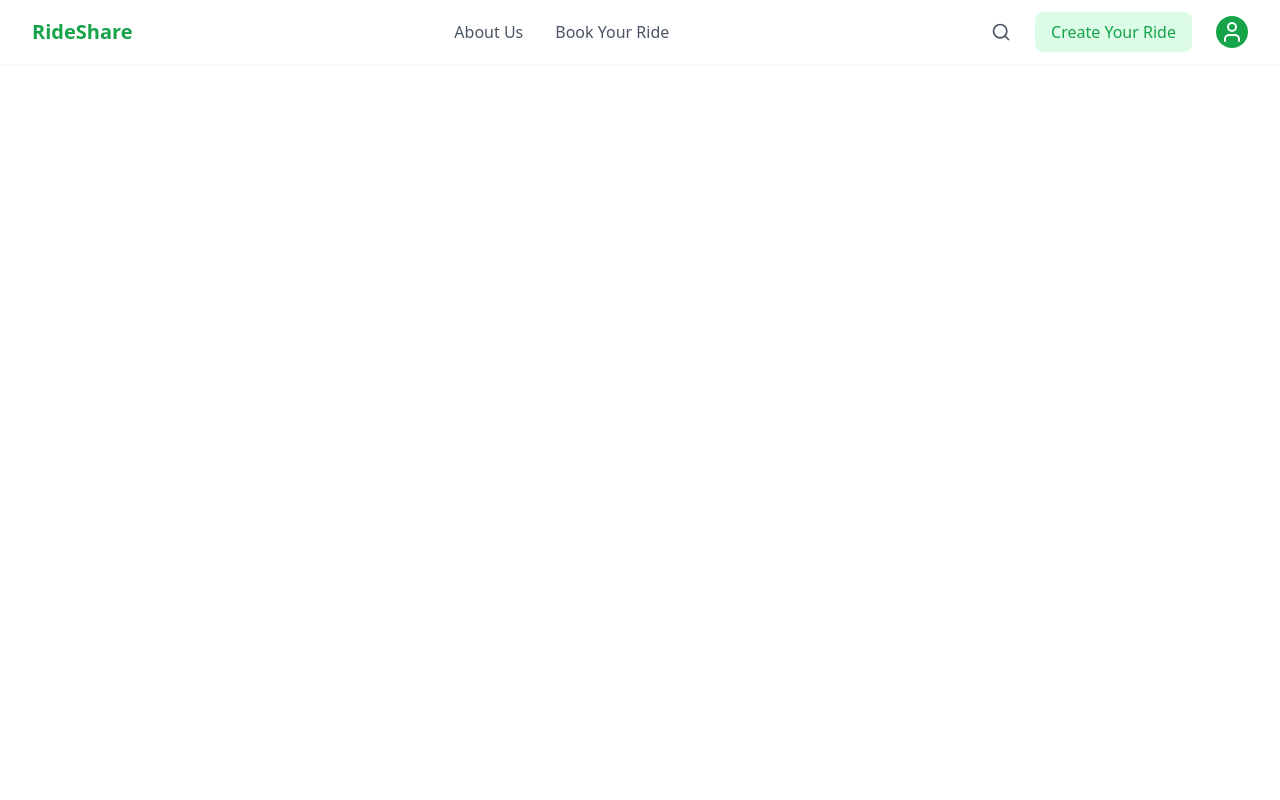
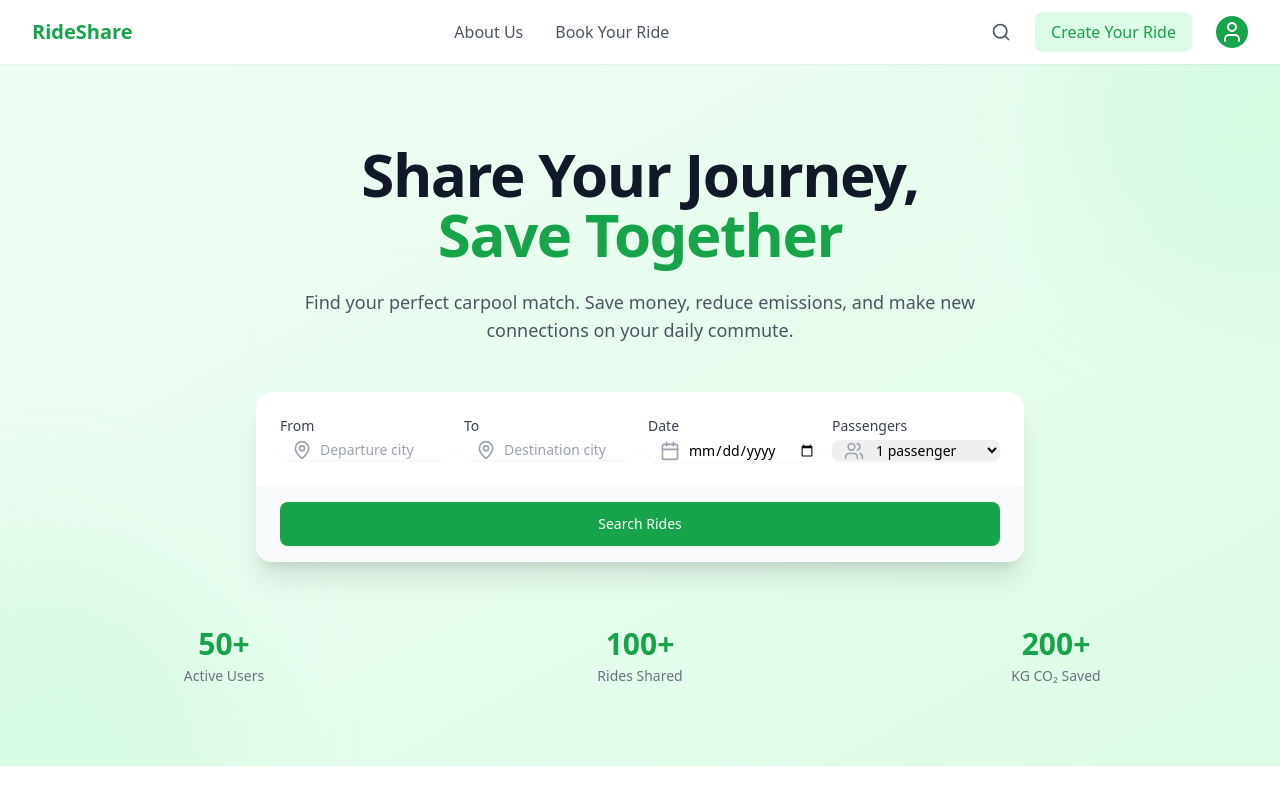
Before and after one commit to AlexanderP258/RideShare, a Next.js app in the folder frontend/RideShare/: page / in a window 1280 px wide. Built offline with nearby package versions, Linux system fonts and the light colour scheme.

Commit message:
feat(hero): add ride search form with stats and background design

```diff
--- /dev/null
+++ b/frontend/RideShare/app/components/Hero.tsx
@@ -0,0 +1,158 @@
+"use client";
+
+import React, { useState } from "react";
+import { Calendar, MapPin, Users } from "lucide-react";
+
+const Hero = () => {
+  const [formData, setFormData] = useState({
+    from: "",
+    to: "",
+    date: "",
+    passengers: "1",
+  });
+
+  const handleSubmit = (e) => {
+    e.preventDefault();
+    console.log("Search submitted:", formData);
+  };
+
+  return (
+    <div className="relative min-h-[600px] w-full bg-gradient-to-br from-green-50 to-green-100">
+      {/* Background decoration */}
+      <div className="absolute inset-0 overflow-hidden">
+        <div className="absolute -top-40 -right-40 h-96 w-96 rounded-full bg-green-200/30 blur-3xl" />
+        <div className="absolute -bottom-40 -left-40 h-96 w-96 rounded-full bg-green-200/30 blur-3xl" />
+      </div>
+
+      {/* Content container */}
+      <div className="relative mx-auto max-w-7xl px-4 py-20 sm:px-6 lg:px-8">
+        <div className="text-center">
+          <h1 className="text-4xl font-bold tracking-tight text-gray-900 sm:text-5xl md:text-6xl">
+            Share Your Journey,
+            <span className="block text-green-600">Save Together</span>
+          </h1>
+          <p className="mx-auto mt-6 max-w-2xl text-lg text-gray-600">
+            Find your perfect carpool match. Save money, reduce emissions, and
+            make new connections on your daily commute.
+          </p>
+        </div>
+
+        {/* Search form */}
+        <div className="mx-auto mt-12 max-w-3xl">
+          <form onSubmit={handleSubmit} className="relative">
+            <div className="overflow-hidden rounded-2xl bg-white shadow-xl">
+              <div className="grid gap-4 p-6 sm:grid-cols-2 md:grid-cols-4">
+                {/* From field */}
+                <div className="relative">
+                  <label className="block text-sm font-medium text-gray-700">
+                    From
+                  </label>
+                  <div className="mt-1 flex items-center">
+                    <MapPin className="absolute left-3 h-5 w-5 text-gray-400" />
+                    <input
+                      type="text"
+                      value={formData.from}
+                      onChange={(e) =>
+                        setFormData({ ...formData, from: e.target.value })
+                      }
+                      className="block w-full rounded-lg border-gray-300 pl-10 text-sm shadow-sm focus:border-green-500 focus:ring-green-500"
+                      placeholder="Departure city"
+                    />
+                  </div>
+                </div>
+
+                {/* To field */}
+                <div className="relative">
+                  <label className="block text-sm font-medium text-gray-700">
+                    To
+                  </label>
+                  <div className="mt-1 flex items-center">
+                    <MapPin className="absolute left-3 h-5 w-5 text-gray-400" />
+                    <input
+                      type="text"
+                      value={formData.to}
+                      onChange={(e) =>
+                        setFormData({ ...formData, to: e.target.value })
+                      }
+                      className="block w-full rounded-lg border-gray-300 pl-10 text-sm shadow-sm focus:border-green-500 focus:ring-green-500"
+                      placeholder="Destination city"
+                    />
+                  </div>
+                </div>
+
+                {/* Date field */}
+                <div className="relative">
+                  <label className="block text-sm font-medium text-gray-700">
+                    Date
+                  </label>
+                  <div className="mt-1 flex items-center">
+                    <Calendar className="absolute left-3 h-5 w-5 text-gray-400" />
+                    <input
+                      type="date"
+                      value={formData.date}
+                      onChange={(e) =>
+                        setFormData({ ...formData, date: e.target.value })
+                      }
+                      className="block w-full rounded-lg border-gray-300 pl-10 text-sm shadow-sm focus:border-green-500 focus:ring-green-500"
+                    />
+                  </div>
+                </div>
+
+                {/* Passengers field */}
+                <div className="relative">
+                  <label className="block text-sm font-medium text-gray-700">
+                    Passengers
+                  </label>
+                  <div className="mt-1 flex items-center">
+                    <Users className="absolute left-3 h-5 w-5 text-gray-400" />
+                    <select
+                      value={formData.passengers}
+                      onChange={(e) =>
+                        setFormData({ ...formData, passengers: e.target.value })
+                      }
+                      className="block w-full rounded-lg border-gray-300 pl-10 text-sm shadow-sm focus:border-green-500 focus:ring-green-500"
+                    >
+                      {[1, 2, 3, 4, 5, 6].map((num) => (
+                        <option key={num} value={num}>
+                          {num} {num === 1 ? "passenger" : "passengers"}
+                        </option>
+                      ))}
+                    </select>
+                  </div>
+                </div>
+              </div>
+
+              {/* Search button */}
+              <div className="bg-gray-50 px-6 py-4">
+                <button
+                  type="submit"
+                  className="w-full rounded-lg bg-green-600 px-4 py-3 text-sm font-medium text-white shadow-sm hover:bg-green-700 focus:outline-none focus:ring-2 focus:ring-green-500 focus:ring-offset-2"
+                >
+                  Search Rides
+                </button>
+              </div>
+            </div>
+          </form>
+        </div>
+
+        {/* Stats */}
+        <div className="mt-16 grid grid-cols-3 gap-8 text-center">
+          {[
+            { value: "50+", label: "Active Users" },
+            { value: "100+", label: "Rides Shared" },
+            { value: "200+", label: "KG CO₂ Saved" },
+          ].map((stat) => (
+            <div key={stat.label}>
+              <div className="text-3xl font-bold text-green-600">
+                {stat.value}
+              </div>
+              <div className="mt-1 text-sm text-gray-500">{stat.label}</div>
+            </div>
+          ))}
+        </div>
+      </div>
+    </div>
+  );
+};
+
+export default Hero;
--- a/frontend/RideShare/app/page.tsx
+++ b/frontend/RideShare/app/page.tsx
@@ -1,9 +1,11 @@
 import Header from "../app/components/Header";
+import Hero from "./components/Hero";
 
 export default function Home() {
   return (
     <div className="">
       <Header />
+      <Hero />
     </div>
   );
 }
```
